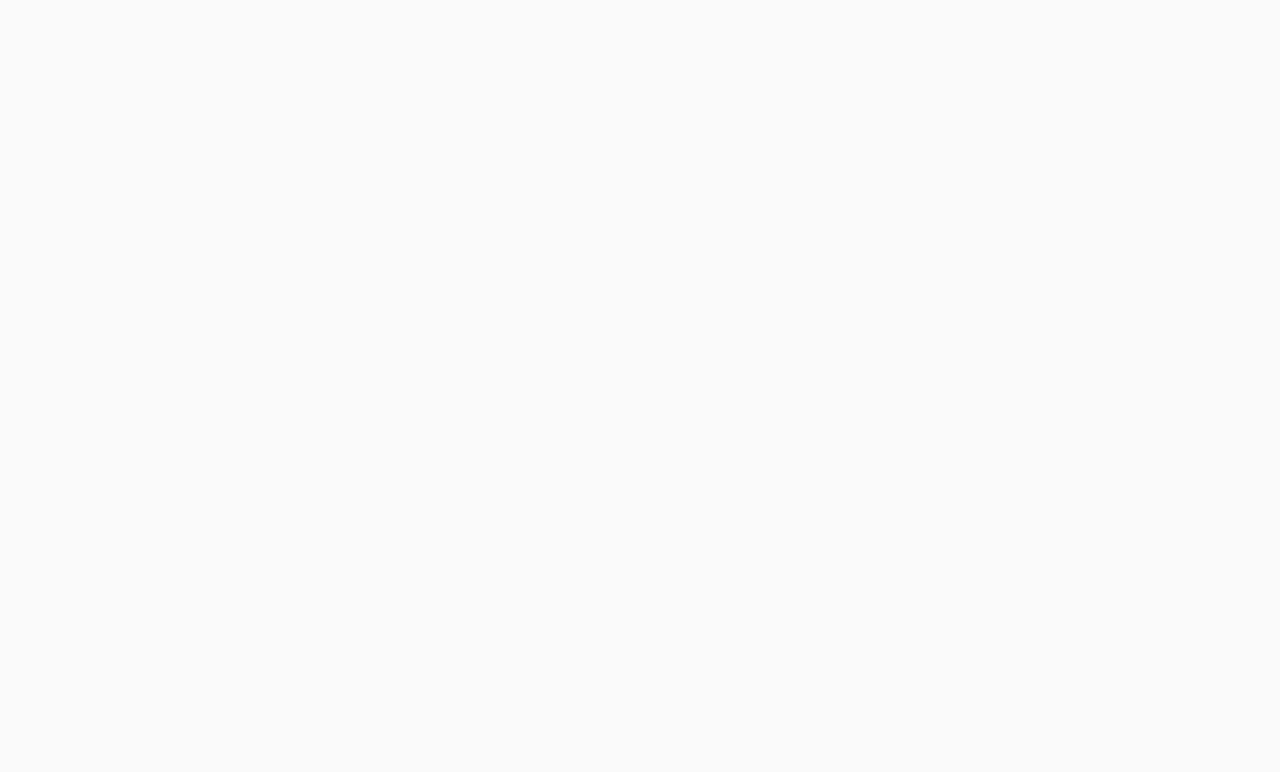
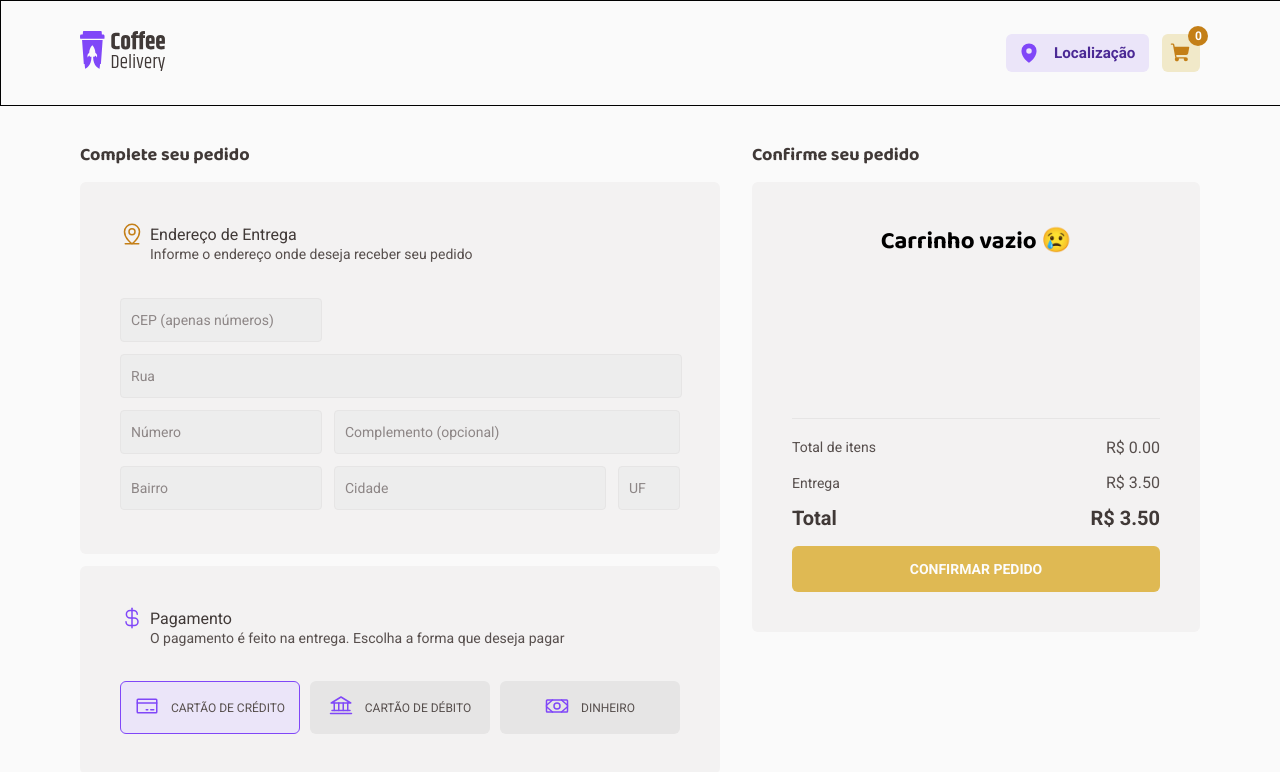
Before and after one commit to eoliveiradev/Coffee-Delivery, a React (Vite) app: page /#/checkout in a window 1280 px wide. Before the commit this address had no page. Shown: the top 772 px of the page. Built offline with nearby package versions, Linux system fonts and the light colour scheme.

Commit message:
Updated from BrowserRouter to HashRouter

```diff
--- a/src/App.tsx
+++ b/src/App.tsx
@@ -1,5 +1,5 @@
 import React, { createContext, useEffect, useState } from 'react';
-import { BrowserRouter } from 'react-router-dom';
+import { HashRouter } from 'react-router-dom';
 import { ThemeProvider } from 'styled-components';
 import { CoffeeItemType } from './data/Menu/MenuItems';
 import { CepDataType } from './pages/Checkout/components/CompleteOrder/CompleteOrder';
@@ -143,10 +143,10 @@ function App() {
       >
         <LocationContext.Provider value={{ locationData, setLocationData }}>
           <ConfirmedOrderDataContext.Provider value={{ confirmedOrderData, setConfirmedOrderData }}>
-            <BrowserRouter>
+            <HashRouter>
               <GlobalStyle />
               <Router />
-            </BrowserRouter>
+            </HashRouter>
           </ConfirmedOrderDataContext.Provider>
         </LocationContext.Provider>
       </ShoppingCartContext.Provider>
--- a/src/Router.tsx
+++ b/src/Router.tsx
@@ -7,10 +7,10 @@ import { SuccessPage } from "./pages/SuccessPage/SuccessPage";
 export function Router(){
   return(
     <Routes>
-      <Route path="/Coffee-Delivery" element={<DefaultLayout />}>
-        <Route path="/Coffee-Delivery/" element={<Home />} />
-        <Route path="/Coffee-Delivery/checkout" element={<Checkout />} />
-        <Route path="/Coffee-Delivery/pedido-confirmado" element={<SuccessPage/>} />
+      <Route path="/" element={<DefaultLayout />}>
+        <Route path="/" element={<Home />} />
+        <Route path="/checkout" element={<Checkout />} />
+        <Route path="/pedido-confirmado" element={<SuccessPage/>} />
       </Route>
     </Routes>
   )
--- a/src/components/Header/Header.tsx
+++ b/src/components/Header/Header.tsx
@@ -28,7 +28,7 @@ export function DefaultHeader() {
     <DefaultHeaderContainer>
       <InnerHeader>
         <Link
-          to={"/Coffee-Delivery/"}
+          to={"/"}
           id="logo__link"
         >
           <img src={logo}></img>
@@ -64,7 +64,7 @@ export function DefaultHeader() {
           </div>
 
           <Link
-            to={"/Coffee-Delivery/checkout"}
+            to={"/checkout"}
             onFocus={() => setIsSelectingLocation(false)}
           >
             <CartWrapper>
--- a/src/pages/Checkout/Checkout.tsx
+++ b/src/pages/Checkout/Checkout.tsx
@@ -41,7 +41,7 @@ export function Checkout() {
     setDB('shoppingCart', [])
 
     console.log(newOrderData) // Will send data to api in the future.
-    navigateTo("/Coffee-Delivery/pedido-confirmado")
+    navigateTo("/pedido-confirmado")
   }
 
   return (
```
